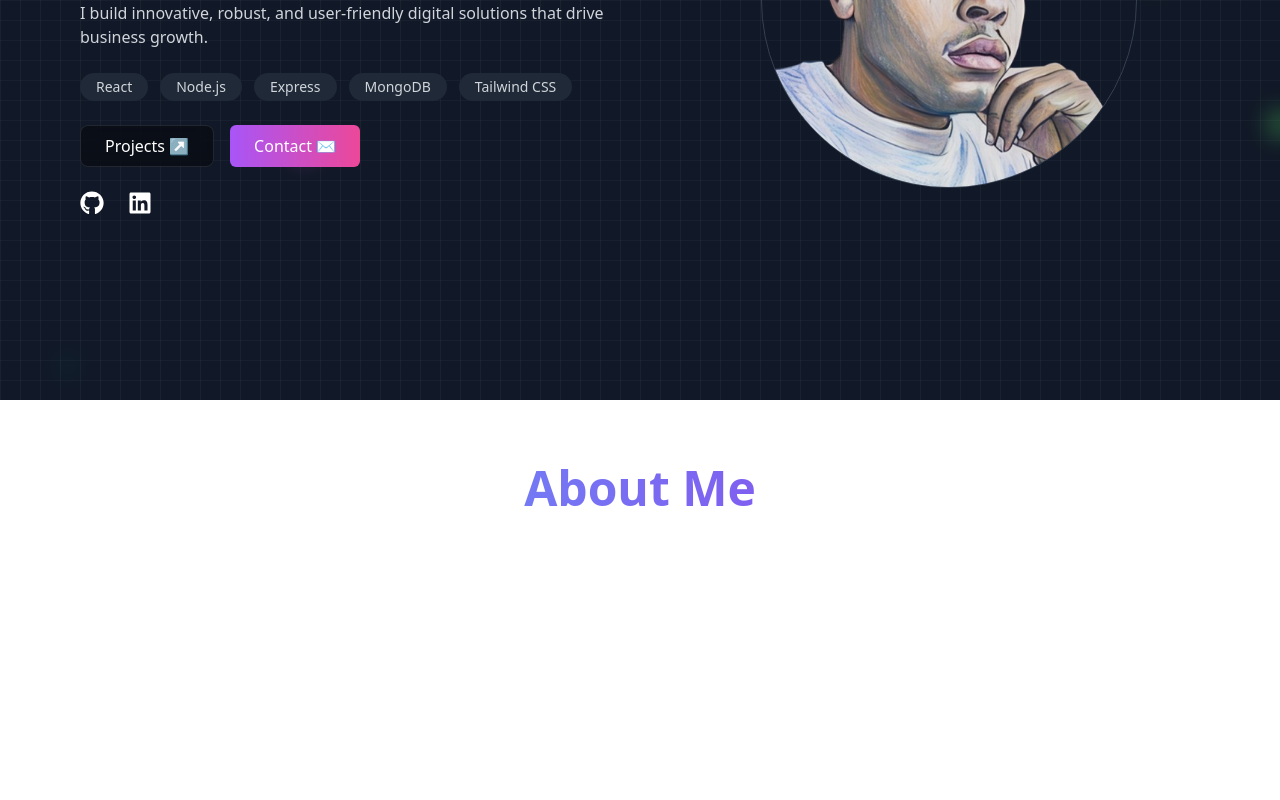
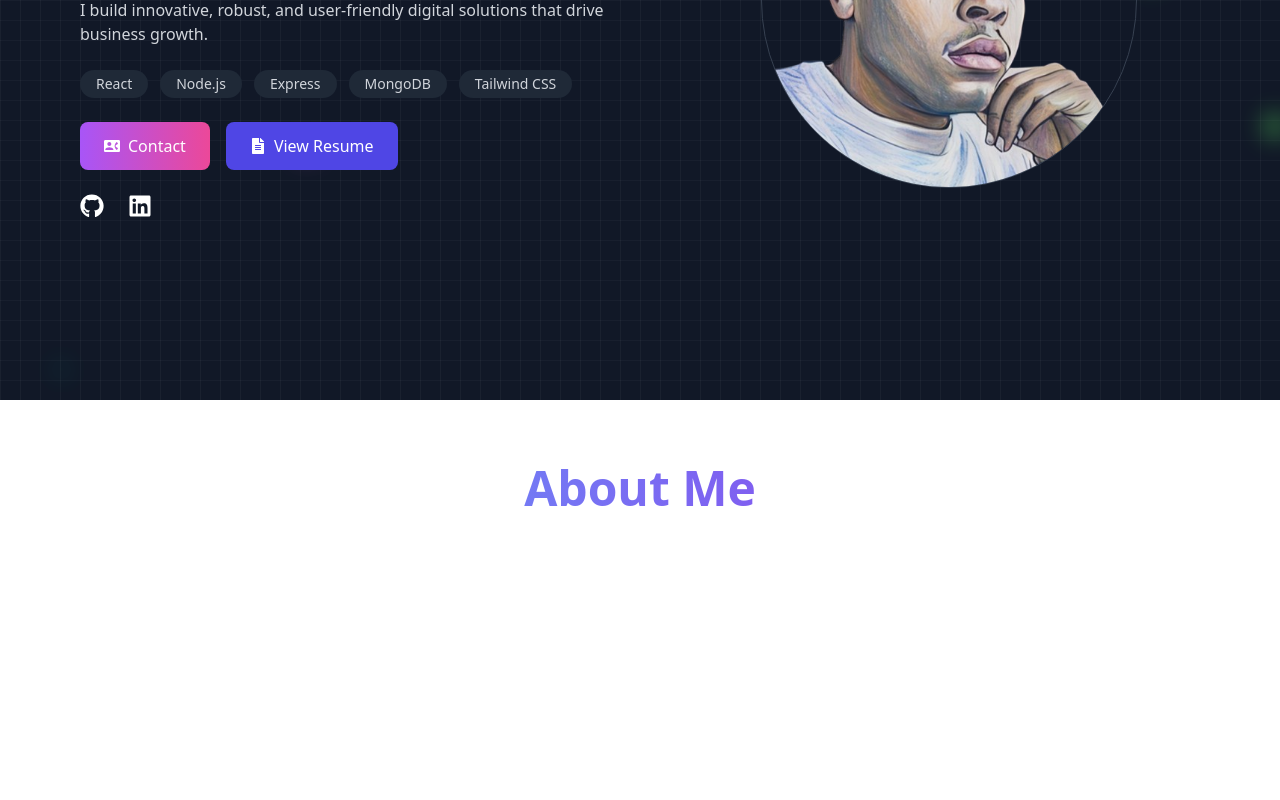
Before and after one commit to jimmindungu3/portfolio, a React (Vite) app: page / in a window 1280 px wide. Shown: the part 400-1200 px from the top of the page. Built offline with nearby package versions, Linux system fonts and the light colour scheme.

Commit message:
remove full screen in components, add cta to hero

```diff
--- a/src/components/About.jsx
+++ b/src/components/About.jsx
@@ -22,7 +22,7 @@ const About = () => {
   }, []);
 
   return (
-    <section id="about" className="w-full min-h-screen py-16 px-4 text-white">
+    <section id="about" className="w-full py-16 px-4 text-white">
       <div className="max-w-5xl mx-auto">
         {/* Heading */}
         <h2
@@ -38,14 +38,14 @@ const About = () => {
           data-aos="fade-up"
           data-aos-delay="200"
         >
-          <p className="text-lg md:text-xl mb-6">
+          <p className="text-lg mb-6">
             My journey in tech began with a passion for solving problems through
             code. With 3+ years of hands-on experience, I've evolved from
             building simple websites to developing complex full-stack
             applications that deliver real-world value.
           </p>
 
-          <p className="text-lg md:text-xl">
+          <p className="text-lg">
             As a TVET trainer, I'm committed to empowering the next generation
             of developers by sharing my knowledge and experience. I believe in
             the power of education to transform lives and communities, which is
--- a/src/components/Hero.jsx
+++ b/src/components/Hero.jsx
@@ -1,5 +1,7 @@
 import React, { useEffect } from "react";
-import { FaGithub, FaLinkedin } from "react-icons/fa";
+import { FaGithub, FaLinkedin, FaCode, FaFileAlt } from "react-icons/fa";
+import { MdContactPhone } from "react-icons/md";
+
 import AOS from "aos";
 import "aos/dist/aos.css";
 
@@ -24,9 +26,7 @@ const Hero = () => {
           data-aos="fade-up"
         >
           {/* Let's Build Button */}
-          <p className="mb-4 text-2xl">
-          👋 🌍
-          </p>
+          <p className="mb-4 text-2xl">👋 🌍</p>
 
           {/* Name */}
           <h1
@@ -85,22 +85,30 @@ const Hero = () => {
             )}
           </div>
 
-          {/* Action Buttons */}
-          <div className="flex gap-4 justify-center lg:justify-start mb-6">
+          {/* Action Buttons - UPDATED WITH CONSISTENT STYLING */}
+          <div className="flex flex-wrap gap-4 justify-center lg:justify-start mb-6">
+            {/* Contact Button */}
             <a
-              href="#projects"
-              className="px-6 py-2 rounded-lg bg-black/40 backdrop-blur text-white border border-white/10 hover:bg-white/10 transition"
+              href="#contact"
+              className="flex items-center gap-2 bg-gradient-to-r from-purple-500 to-pink-500 hover:from-purple-600 hover:to-pink-600 transition px-6 py-3 rounded-lg text-white"
+              data-aos="fade-up"
+            ><span><MdContactPhone /></span>
+              <span>Contact</span>
+            </a>
+
+            {/* Resume Button */}
+            <a
+              href="/James Resume.pdf"
+              target="_blank"
+              rel="noopener noreferrer"
+              className="flex items-center gap-2 bg-indigo-600 hover:bg-indigo-700 transition px-6 py-3 rounded-lg text-white"
               data-aos="fade-up"
             >
-              Projects ↗
+              <FaFileAlt />
+              <span>View Resume</span>
             </a>
-            <a
-              href="#contact"
-              className="px-6 py-2 rounded-md bg-gradient-to-r from-purple-500 to-pink-500 text-sm md:text-base content-center text-white"
-              data-aos="fade-up"
-            >
-              Contact ✉
-            </a>
+
+
           </div>
 
           {/* Social Links */}
--- a/src/components/LetsConnect.jsx
+++ b/src/components/LetsConnect.jsx
@@ -35,7 +35,7 @@ const LetsConnect = () => {
   ];
 
   return (
-    <section id="socials" className="w-full py-16 px-4 mb-16 text-white ">
+    <section id="socials" className="w-full py-16 px-4 text-white ">
       <div className="max-w-6xl mx-auto">
         {/* Heading */}
         <h2 className="text-4xl md:text-5xl font-bold text-center mb-4 bg-clip-text text-transparent bg-gradient-to-r from-blue-400 to-purple-600">
--- a/src/components/MySkills.jsx
+++ b/src/components/MySkills.jsx
@@ -140,10 +140,10 @@ export default function MySkills() {
   };
 
   return (
-    <section id="skills" className="min-h-screen py-16 px-4 text-white">
+    <section id="skills" className="py-16 px-4 text-white">
       <div className="max-w-6xl mx-auto">
-        <header className="text-center mb-12">
-          <h1 className="text-4xl md:text-5xl font-bold bg-clip-text text-transparent bg-gradient-to-r from-blue-400 to-purple-600">
+        <header className="text-center">
+          <h1 className="text-4xl md:text-5xl font-bold bg-clip-text text-transparent bg-gradient-to-r from-blue-400 to-purple-600 mb-8">
             Skills & Tools
           </h1>
         </header>
--- a/src/components/Projects.jsx
+++ b/src/components/Projects.jsx
@@ -119,7 +119,7 @@ const Projects = () => {
   return (
     <section
       id="projects"
-      className="w-full px-4 mt-48 text-white md:min-h-screen"
+      className="w-full px-4 mt-48 mb-12 text-white"
     >
       <div className="max-w-6xl mx-auto">
         {/* Heading */}
--- a/src/components/Services.jsx
+++ b/src/components/Services.jsx
@@ -33,7 +33,7 @@ const Services = () => {
   ];
 
   return (
-    <section id="services" className="w-full px-4 mt-48 text-white md:min-h-screen">
+    <section id="services" className="w-full px-4 mt-12 text-white">
       <div className="max-w-6xl mx-auto text-center">
         <h2
           className="text-4xl md:text-5xl font-bold mb-4 md:pt-12 bg-clip-text text-transparent bg-gradient-to-r from-blue-400 to-purple-600"
```
